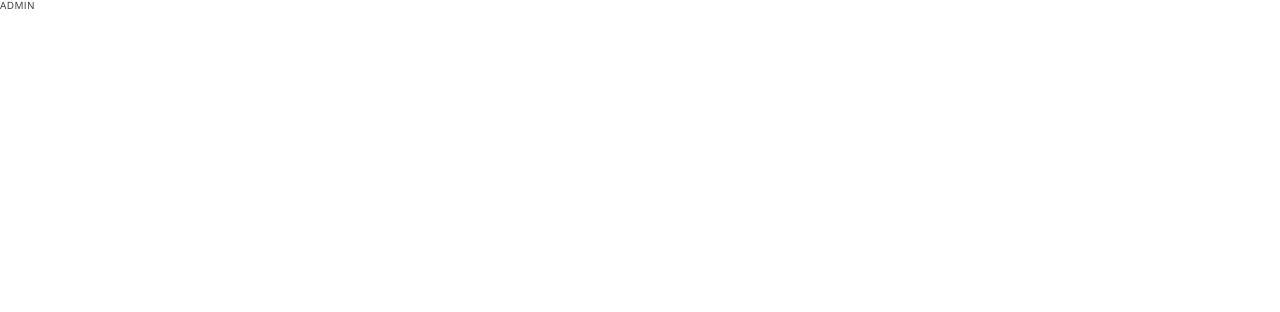
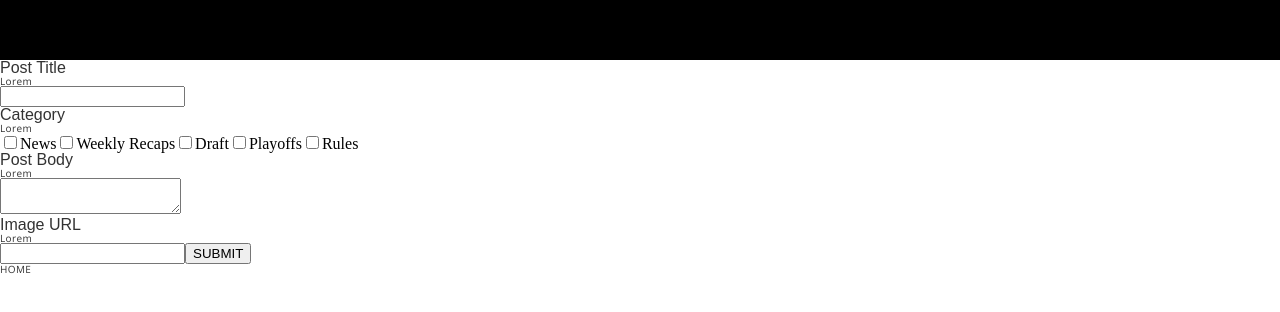
Before and after one commit to keithj0nes/hosersandhoseheads, a React (Create React App) app: page /admin in a window 1280 px wide. Shown: the top 312 px of the page. Built offline with nearby package versions, Linux system fonts and the light colour scheme; a web font is replaced by a local one.

Commit message:
Admin Page 1.) Got admin page structured out. 2.) Added button to link back to home.

```diff
--- a/src/Components/Admin.js
+++ b/src/Components/Admin.js
@@ -1,11 +1,43 @@
 import React, { Component } from 'react';
+import { Link } from 'react-router-dom';
+
+import '../css/admin.css';
 
 class Admin extends Component {
 
   render() {
     return (
       <div className="App">
-        <p>ADMIN</p>
+        <div className="admin-header">
+
+        </div>
+
+        <form>
+          <h2>Post Title</h2>
+          <p>Lorem</p>
+          <input type="text" />
+
+          <h2>Category</h2>
+          <p>Lorem</p>
+          <input id="news" type="checkbox" /><label htmlFor="news">News</label>
+          <input id="weekly-recaps" type="checkbox" /><label htmlFor="weekly-recaps">Weekly Recaps</label>
+          <input id="draft" type="checkbox" /><label htmlFor="draft">Draft</label>
+          <input id="playoffs" type="checkbox" /><label htmlFor="playoffs">Playoffs</label>
+          <input id="rules" type="checkbox" /><label htmlFor="rules">Rules</label>
+
+          <h2>Post Body</h2>
+          <p>Lorem</p>
+          <textarea>
+          </textarea>
+
+          <h2>Image URL</h2>
+          <p>Lorem</p>
+          <input type="text" />
+
+          <button type="submit">SUBMIT</button>
+        </form>
+
+        <Link to="/"><p>HOME</p></Link>
       </div>
     );
   }
--- /dev/null
+++ b/src/css/admin.css
@@ -0,0 +1,5 @@
+.admin-header {
+  background-color: #000;
+  height: 60px;
+  width: 100%;
+}
```
